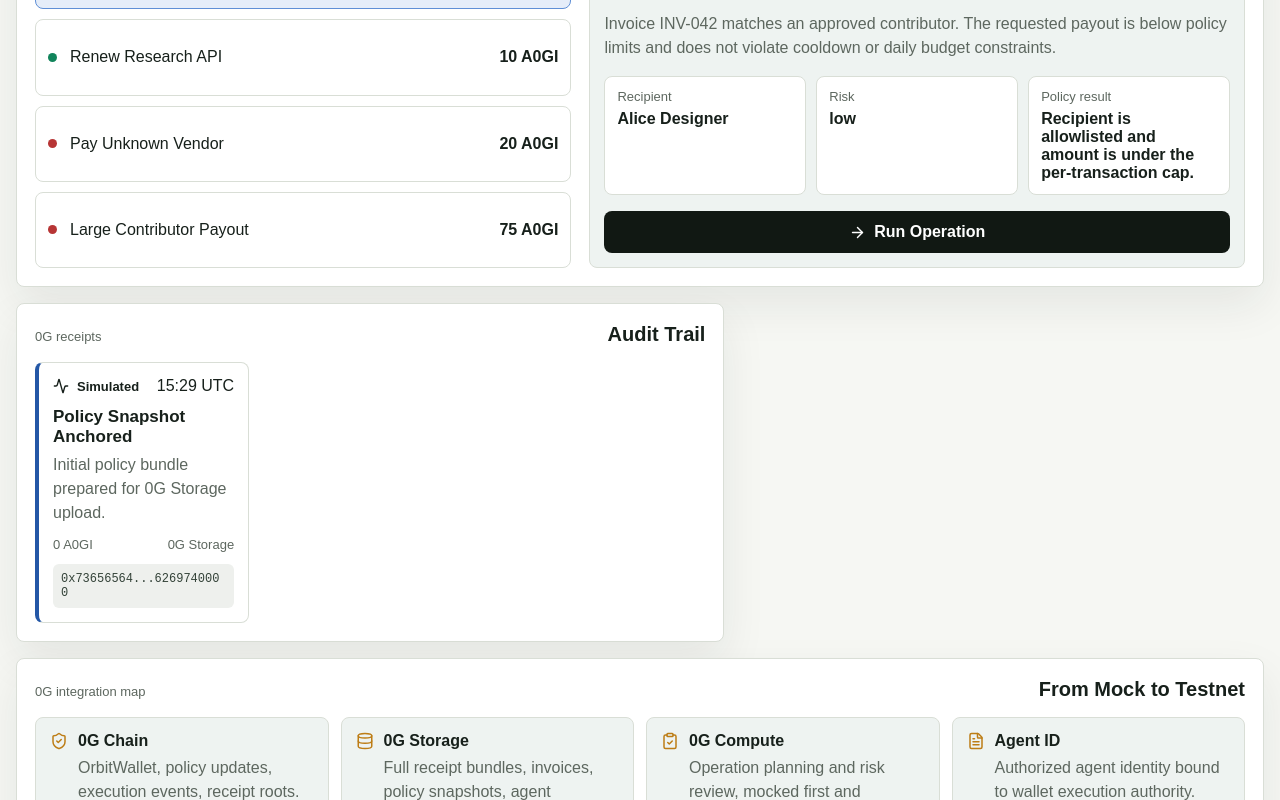
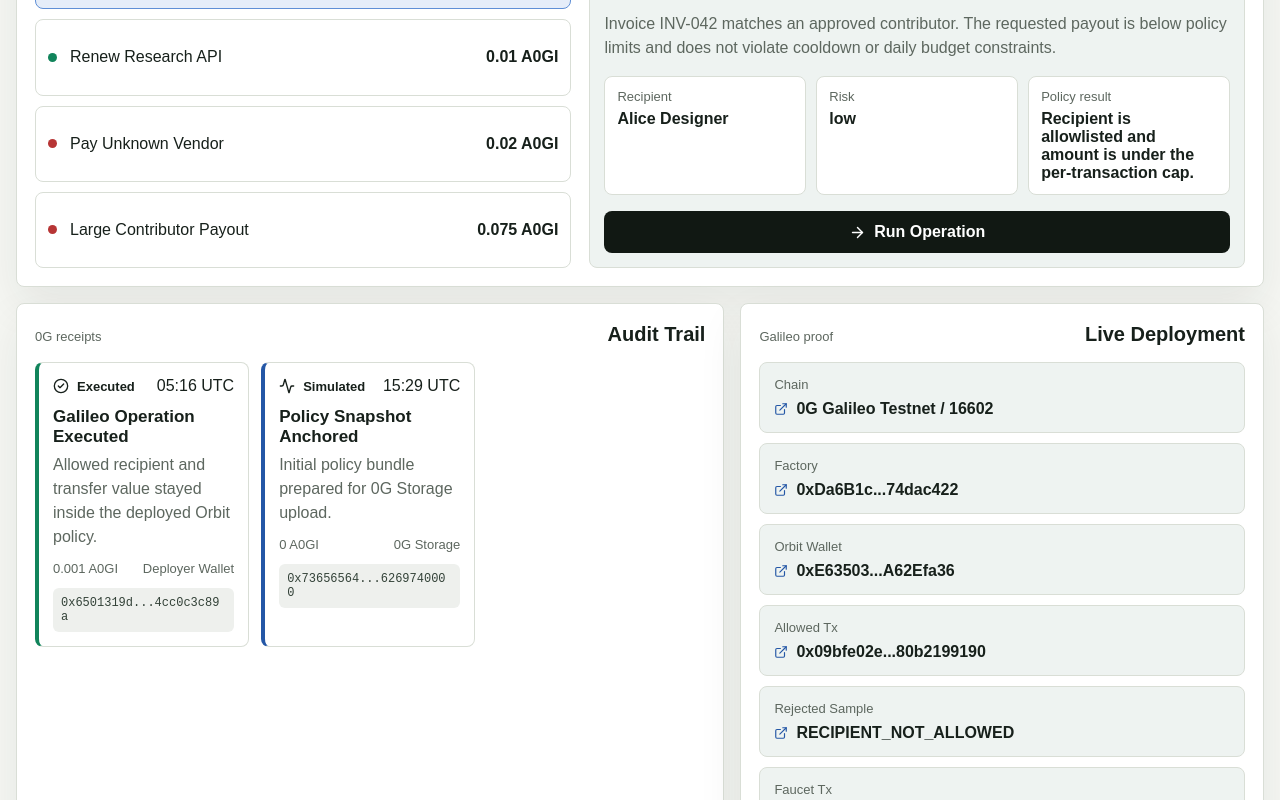
Before and after one commit to paradoxSCH/0g-orbit, a Next.js app: page / in a window 1280 px wide. Shown: the part 620-1420 px from the top of the page. Built offline with nearby package versions, Linux system fonts and the light colour scheme.

Commit message:
Add Galileo deployment proof

```diff
--- a/app/globals.css
+++ b/app/globals.css
@@ -143,6 +143,7 @@ dt {
 .wallet-panel,
 .operation-panel,
 .receipt-panel,
+.proof-panel,
 .integration-panel {
   min-height: 320px;
 }
@@ -161,6 +162,7 @@ dt {
 .wallet-summary > div,
 .policy-item,
 .operation-detail,
+.proof-item,
 .integration-item {
   border: 1px solid var(--line);
   border-radius: 8px;
@@ -372,6 +374,29 @@ dt {
   padding-right: 4px;
 }
 
+.proof-grid {
+  display: grid;
+  gap: 10px;
+}
+
+.proof-item dt {
+  margin-bottom: 8px;
+}
+
+.proof-item dd {
+  display: flex;
+  align-items: center;
+  gap: 8px;
+  margin: 0;
+  overflow-wrap: anywhere;
+  font-weight: 700;
+}
+
+.proof-item svg {
+  flex: 0 0 auto;
+  color: var(--blue);
+}
+
 .receipt-card {
   border: 1px solid var(--line);
   border-radius: 8px;
--- a/app/page.tsx
+++ b/app/page.tsx
@@ -10,6 +10,7 @@ import {
   CircleDollarSign,
   ClipboardCheck,
   Database,
+  ExternalLink,
   FileText,
   KeyRound,
   Orbit,
@@ -23,6 +24,7 @@ import {
 } from "lucide-react";
 import { useMemo, useState } from "react";
 import {
+  chainDeployment,
   demoOperations,
   formatAddress,
   formatReceiptTime,
@@ -217,6 +219,17 @@ export default function Home() {
           </div>
         </Panel>
 
+        <Panel className="proof-panel" eyebrow="Galileo proof" title="Live Deployment">
+          <div className="proof-grid">
+            <ProofItem label="Chain" value={`${chainDeployment.network} / ${chainDeployment.chainId}`} />
+            <ProofItem label="Factory" value={formatAddress(chainDeployment.factoryAddress, 8)} />
+            <ProofItem label="Orbit Wallet" value={formatAddress(chainDeployment.orbitWalletAddress, 8)} />
+            <ProofItem label="Allowed Tx" value={formatAddress(chainDeployment.executeTxHash, 10)} />
+            <ProofItem label="Rejected Sample" value={chainDeployment.rejectedReason} />
+            <ProofItem label="Faucet Tx" value={formatAddress(chainDeployment.faucetTxHash ?? "", 10)} />
+          </div>
+        </Panel>
+
         <Panel className="integration-panel" eyebrow="0G integration map" title="From Mock to Testnet">
           <div className="integration-grid">
             <IntegrationItem icon={<ShieldCheck size={18} />} title="0G Chain" text="OrbitWallet, policy updates, execution events, receipt roots." />
@@ -252,6 +265,18 @@ function PolicyItem({ icon, label, value }: { icon: React.ReactNode; label: stri
   );
 }
 
+function ProofItem({ label, value }: { label: string; value: string }) {
+  return (
+    <div className="proof-item">
+      <dt>{label}</dt>
+      <dd>
+        <ExternalLink size={14} />
+        <span>{value}</span>
+      </dd>
+    </div>
+  );
+}
+
 function IntegrationItem({ icon, title, text }: { icon: React.ReactNode; title: string; text: string }) {
   return (
     <article className="integration-item">
--- /dev/null
+++ b/deployments/galileo.json
@@ -0,0 +1,28 @@
+{
+  "project": "0G Orbit",
+  "network": "0G Galileo Testnet",
+  "chainId": "16602",
+  "rpcUrl": "https://evmrpc-testnet.0g.ai",
+  "faucetTxHash": "0x360bbd258e3e612fe423bf363abb94c96903c76a5932837c6bc11e7524214209",
+  "deployer": "0x9e6912987f71970D96AB7a16151962D9502833dA",
+  "agent": "0x9e6912987f71970D96AB7a16151962D9502833dA",
+  "factoryAddress": "0xDa6B1c6b391E7Aa1EAF8124Ce36523B274dac422",
+  "orbitWalletAddress": "0xE63503a61fafF1E0b57019849924818fA62Efa36",
+  "policy": {
+    "perTxCapA0GI": "0.05",
+    "dailyCapA0GI": "0.15",
+    "cooldownSeconds": 600
+  },
+  "initialFundingA0GI": "0.02",
+  "demoExecuteValueA0GI": "0.001",
+  "demoReceiptRoot": "0x6501319d6ab8fdc2c25e7ef73bd6450e8b94ab2c9d59ecc4482f494cc0c3c89a",
+  "demoRejectedReason": "RECIPIENT_NOT_ALLOWED",
+  "transactions": {
+    "factoryDeployment": "0x71e8b2c23ecf78ef74bfe431653fcb5adf04955119172914b7754f50161d180c",
+    "createOrbit": "0x68b271768dd5359da52a03d78464732d555474dcf0b3bf5b50758301a581c664",
+    "setRecipient": "0x93f56c8756f4323ccbe56b76c661ab3d49f153c053622e8254a4a631e07c87ee",
+    "setSelector": "0xc9e58aeb4f0ac8336a3caacd495c7bb1671bdbbae7595bede196a8cf81fa29e1",
+    "executeAllowedOperation": "0x09bfe02e652d734ea465e99ea0e98f65b7b9ffcac1264d6eb0872980b2199190"
+  },
+  "deployedAt": "2026-05-11T05:16:05.789Z"
+}
--- a/package.json
+++ b/package.json
@@ -7,7 +7,8 @@
     "dev": "next dev",
     "build": "next build",
     "start": "next start",
-    "compile:contracts": "solcjs --bin contracts/OrbitWallet.sol contracts/OrbitFactory.sol --include-path contracts --base-path . --output-dir artifacts-solc",
+    "compile:contracts": "solcjs --bin --abi contracts/OrbitWallet.sol contracts/OrbitFactory.sol --include-path contracts --base-path . --output-dir artifacts-solc",
+    "deploy:galileo": "node scripts/deploy-galileo.mjs",
     "wallet:create": "node scripts/create-test-wallet.mjs",
     "typecheck": "tsc --noEmit"
   },
--- a/src/lib/orbit-demo.ts
+++ b/src/lib/orbit-demo.ts
@@ -1,3 +1,5 @@
+import deployment from "../../deployments/galileo.json";
+
 export type OperationStatus = "allowed" | "rejected";
 export type ReceiptStatus = "executed" | "rejected" | "simulated";
 export type RiskLevel = "low" | "medium" | "high";
@@ -27,15 +29,15 @@ export type DemoReceipt = {
 
 export const walletProfile = {
   name: "DAO Ops Orbit",
-  balance: 200,
-  owner: "0xA17e00000000000000000000000000000000DA0",
+  balance: 0.019,
+  owner: deployment.deployer,
   agentName: "Ops Agent #042",
-  agentAddress: "0x0A6e0000000000000000000000000000000A6e42"
+  agentAddress: deployment.agent
 };
 
 export const policySnapshot = {
-  perTxCap: 50,
-  dailyCap: 150,
+  perTxCap: 0.05,
+  dailyCap: 0.15,
   cooldownMinutes: 10,
   allowedRecipients: ["Alice Designer", "Research API"],
   allowedSelectors: ["transfer(address,uint256)", "renewSubscription(uint256)"],
@@ -47,7 +49,7 @@ export const demoOperations: DemoOperation[] = [
     id: "pay-alice",
     title: "Pay Alice Designer",
     recipient: "Alice Designer",
-    amount: 25,
+    amount: 0.025,
     expectedStatus: "allowed",
     riskLevel: "low",
     reason: "Recipient is allowlisted and amount is under the per-transaction cap.",
@@ -58,7 +60,7 @@ export const demoOperations: DemoOperation[] = [
     id: "renew-api",
     title: "Renew Research API",
     recipient: "Research API",
-    amount: 10,
+    amount: 0.01,
     expectedStatus: "allowed",
     riskLevel: "low",
     reason: "Service contract and renewal selector are allowlisted.",
@@ -69,7 +71,7 @@ export const demoOperations: DemoOperation[] = [
     id: "unknown-vendor",
     title: "Pay Unknown Vendor",
     recipient: "Unknown Vendor",
-    amount: 20,
+    amount: 0.02,
     expectedStatus: "rejected",
     riskLevel: "medium",
     reason: "Recipient is not in the owner-approved allowlist.",
@@ -80,7 +82,7 @@ export const demoOperations: DemoOperation[] = [
     id: "over-cap",
     title: "Large Contributor Payout",
     recipient: "Alice Designer",
-    amount: 75,
+    amount: 0.075,
     expectedStatus: "rejected",
     riskLevel: "high",
     reason: "Amount exceeds the 50 A0GI per-transaction cap.",
@@ -90,6 +92,17 @@ export const demoOperations: DemoOperation[] = [
 ];
 
 export const initialReceipts: DemoReceipt[] = [
+  {
+    id: "galileo-1",
+    title: "Galileo Operation Executed",
+    status: "executed",
+    amount: Number(deployment.demoExecuteValueA0GI),
+    recipient: "Deployer Wallet",
+    reason: "Allowed recipient and transfer value stayed inside the deployed Orbit policy.",
+    receiptRoot: deployment.demoReceiptRoot,
+    policyHash: policySnapshot.policyHash,
+    timestamp: deployment.deployedAt
+  },
   {
     id: "seed-1",
     title: "Policy Snapshot Anchored",
@@ -102,6 +115,16 @@ export const initialReceipts: DemoReceipt[] = [
     timestamp: "2026-05-10T15:29:00.000Z"
   }
 ];
+
+export const chainDeployment = {
+  network: deployment.network,
+  chainId: deployment.chainId,
+  factoryAddress: deployment.factoryAddress,
+  orbitWalletAddress: deployment.orbitWalletAddress,
+  executeTxHash: deployment.transactions.executeAllowedOperation,
+  rejectedReason: deployment.demoRejectedReason,
+  faucetTxHash: deployment.faucetTxHash
+};
 
 export function formatReceiptTime(timestamp: string) {
   const date = new Date(timestamp);
```
Also changed, not shown: scripts/deploy-galileo.mjs (added, +143 -0 lines), 3 other files (tests, documents, lock files or other folders).
